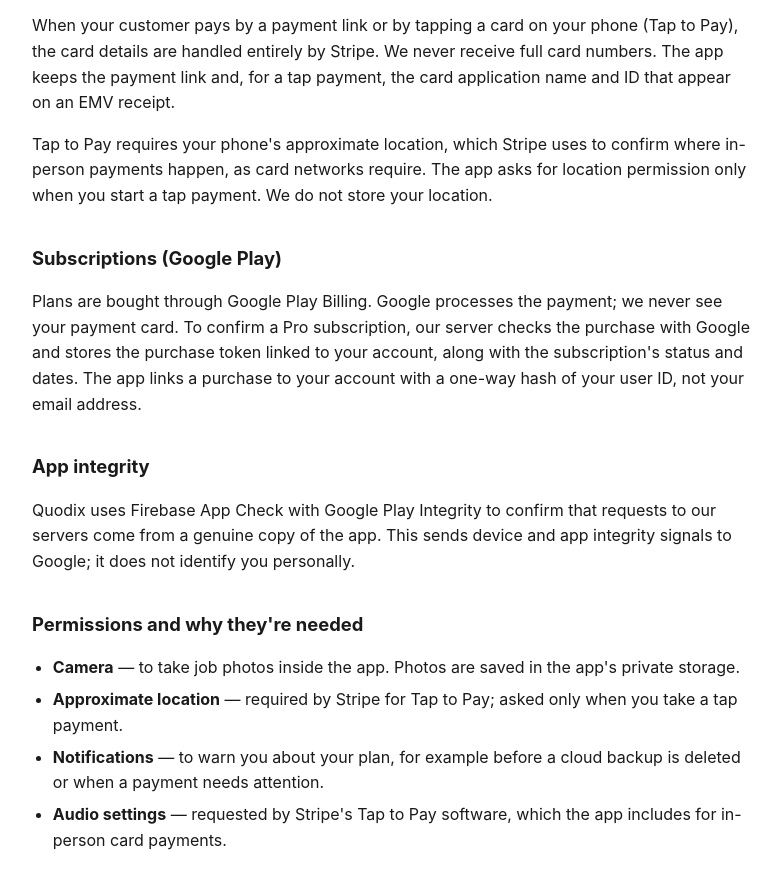
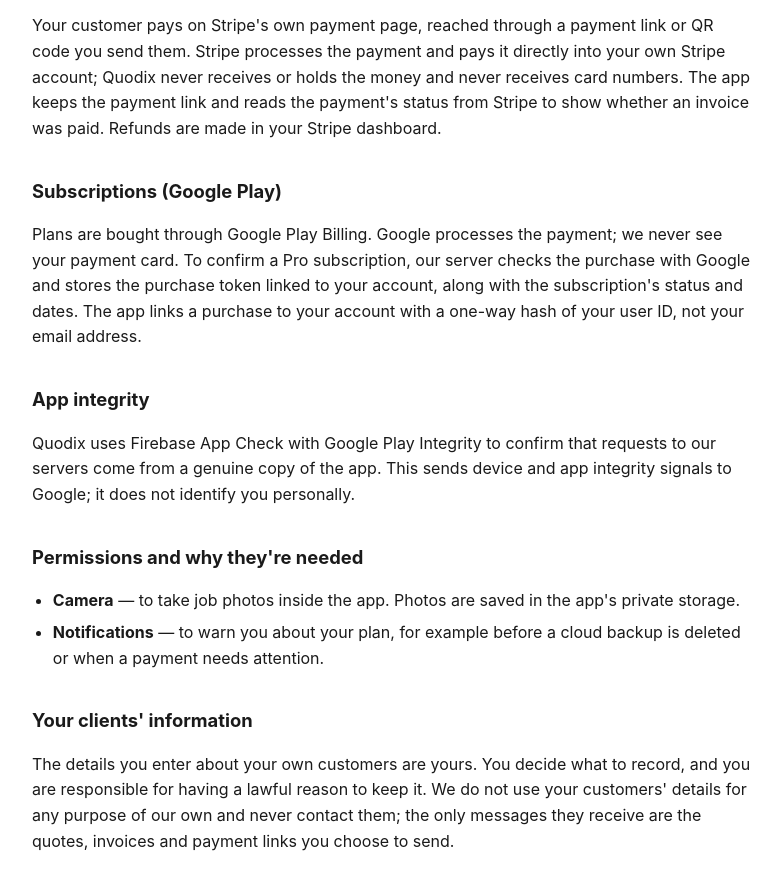
Before and after one commit to ss-app-studio-git/quodix-privacy, a plain HTML site: page index.html in a window 1280 px wide. Shown: the part 1905-2791 px from the top of the page, without its empty margins (248-1029 px from the left). Drawn offline with Linux system fonts and the light colour scheme.

Commit message:
Privacy: remove Tap to Pay, location and audio permissions; Stripe payment page wording
Co-Authored-By: Claude Opus 5.5 <noreply@anthropic.com>

```diff
--- a/index.html
+++ b/index.html
@@ -29,7 +29,7 @@
 </head>
 <body>
 <h1>Quodix Privacy Policy</h1>
-<p class="updated">Last updated: November 14, 2026</p>
+<p class="updated">Last updated: November 15, 2026</p>
 
 <p>
   Quodix is an Android app for tradespeople to write quotes and invoices, take card payments,
@@ -110,15 +110,11 @@
   account ID and its status (for example, whether it can accept charges).
 </p>
 <p>
-  When your customer pays by a payment link or by tapping a card on your phone (Tap to Pay),
-  the card details are handled entirely by Stripe. We never receive full card numbers. The app
-  keeps the payment link and, for a tap payment, the card application name and ID that appear
-  on an EMV receipt.
-</p>
-<p>
-  Tap to Pay requires your phone's approximate location, which Stripe uses to confirm where
-  in-person payments happen, as card networks require. The app asks for location permission
-  only when you start a tap payment. We do not store your location.
+  Your customer pays on Stripe's own payment page, reached through a payment link or QR code you
+  send them. Stripe processes the payment and pays it directly into your own Stripe account;
+  Quodix never receives or holds the money and never receives card numbers. The app keeps the
+  payment link and reads the payment's status from Stripe to show whether an invoice was paid.
+  Refunds are made in your Stripe dashboard.
 </p>
 
 <h2>Subscriptions (Google Play)</h2>
@@ -141,12 +137,8 @@
 <ul>
   <li><strong>Camera</strong> &mdash; to take job photos inside the app. Photos are saved in the
     app's private storage.</li>
-  <li><strong>Approximate location</strong> &mdash; required by Stripe for Tap to Pay; asked only
-    when you take a tap payment.</li>
   <li><strong>Notifications</strong> &mdash; to warn you about your plan, for example before a
     cloud backup is deleted or when a payment needs attention.</li>
-  <li><strong>Audio settings</strong> &mdash; requested by Stripe's Tap to Pay software, which the
-    app includes for in-person card payments.</li>
 </ul>
 
 <h2>Your clients' information</h2>
```
